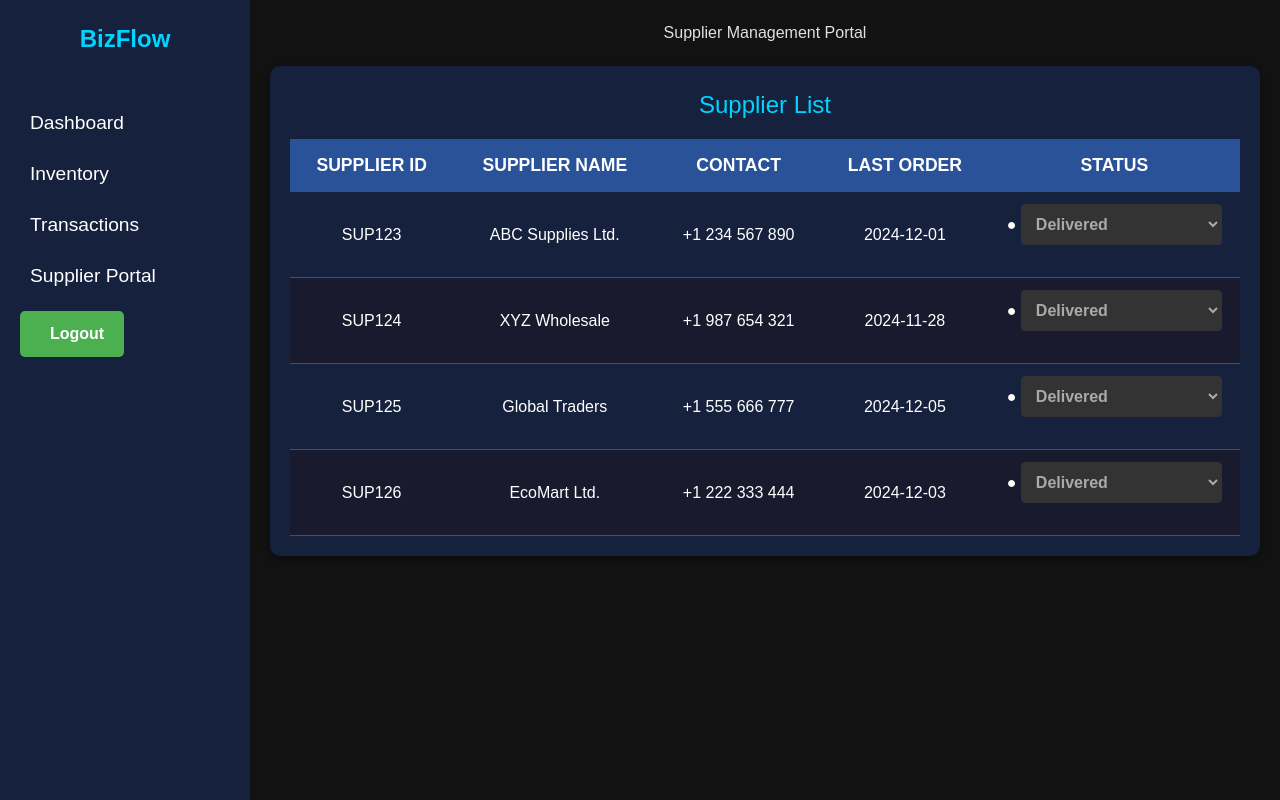
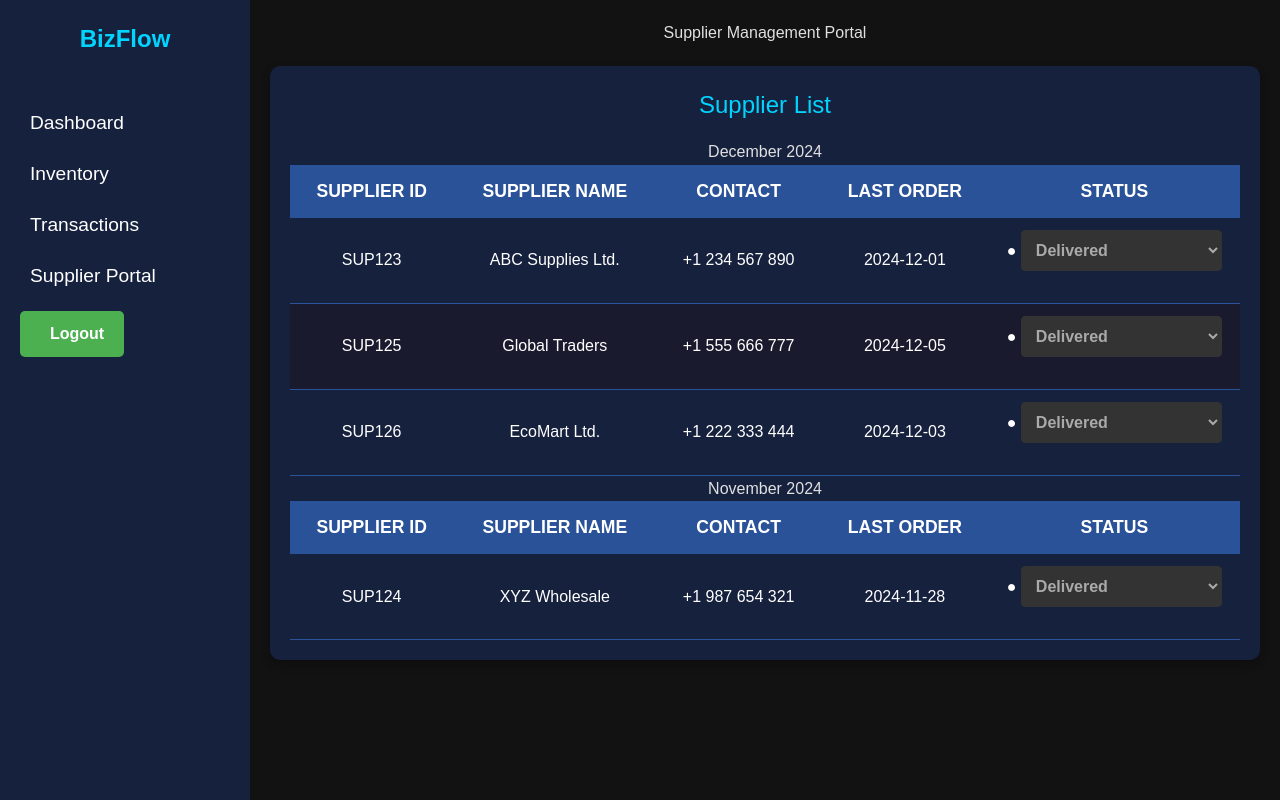
Before and after one commit to Pratham-Creating/Bizflow-Project, a React (Create React App) app in the folder bizflow-frontend/: page /supplier-portal in a window 1280 px wide. Built offline with nearby package versions, Linux system fonts and the light colour scheme.

Commit message:
Update SupplierPortalPage.js

```diff
--- a/bizflow-frontend/src/pages/SupplierPortalPage.js
+++ b/bizflow-frontend/src/pages/SupplierPortalPage.js
@@ -3,20 +3,29 @@ import { Link, useNavigate } from "react-router-dom";
 import "../styles/Dashboard.css";
 import "../styles/SupplierPortal.css";
 
+// Utility function to format dates to month-year format
+const formatMonthYear = (date) => {
+  const options = { year: 'numeric', month: 'long' };
+  return new Date(date).toLocaleDateString(undefined, options);
+};
+
 const SupplierPortalPage = () => {
   const navigate = useNavigate();
   const [loading, setLoading] = useState(true);
   const [statuses, setStatuses] = useState({
-    SUP123: "Active",
-    SUP124: "Pending",
-    SUP125: "Active",
-    SUP126: "Inactive",
+    SUP123: { status: "Active", lastOrder: "2024-12-01" },
+    SUP124: { status: "Pending", lastOrder: "2024-11-28" },
+    SUP125: { status: "Active", lastOrder: "2024-12-05" },
+    SUP126: { status: "Inactive", lastOrder: "2024-12-03" },
   });
 
   const handleStatusChange = (supplierId, newStatus) => {
     setStatuses((prevStatuses) => ({
       ...prevStatuses,
-      [supplierId]: newStatus,
+      [supplierId]: {
+        ...prevStatuses[supplierId],
+        status: newStatus,
+      },
     }));
   };
 
@@ -31,6 +40,16 @@ const SupplierPortalPage = () => {
       setLoading(false); // Stop loading after 3 seconds
     }, 3000);
   }, []);
+
+  // Group suppliers by the month of their last order
+  const groupedByMonth = Object.entries(statuses).reduce((groups, [supplierId, data]) => {
+    const monthYear = formatMonthYear(data.lastOrder); // Format date to Month-Year
+    if (!groups[monthYear]) {
+      groups[monthYear] = [];
+    }
+    groups[monthYear].push({ supplierId, ...data });
+    return groups;
+  }, {});
 
   return (
     <div className="dashboard-container">
@@ -82,6 +101,10 @@ const SupplierPortalPage = () => {
         ) : (
           <section className="supplier-section">
             <h3>Supplier List</h3>
+
+            {Object.keys(groupedByMonth).map((monthYear) => (
+              <div key={monthYear} className="month-group">
+                <h4>{monthYear}</h4>
                 <div className="supplier-table">
                   <table>
                     <thead>
@@ -94,7 +117,7 @@ const SupplierPortalPage = () => {
                       </tr>
                     </thead>
                     <tbody>
-                  {Object.entries(statuses).map(([supplierId, status]) => (
+                      {groupedByMonth[monthYear].map(({ supplierId, status, lastOrder }) => (
                         <tr key={supplierId}>
                           <td>{supplierId}</td>
                           <td>
@@ -117,16 +140,7 @@ const SupplierPortalPage = () => {
                               }[supplierId]
                             }
                           </td>
-                      <td>
-                        {
-                          {
-                            SUP123: "2024-12-01",
-                            SUP124: "2024-11-28",
-                            SUP125: "2024-12-05",
-                            SUP126: "2024-12-03",
-                          }[supplierId]
-                        }
-                      </td>
+                          <td>{lastOrder}</td>
                           <td>
                             <select
                               value={status}
@@ -146,6 +160,8 @@ const SupplierPortalPage = () => {
                     </tbody>
                   </table>
                 </div>
+              </div>
+            ))}
           </section>
         )}
       </main>
```
Lines whose indentation alone changed are shown as unchanged.
